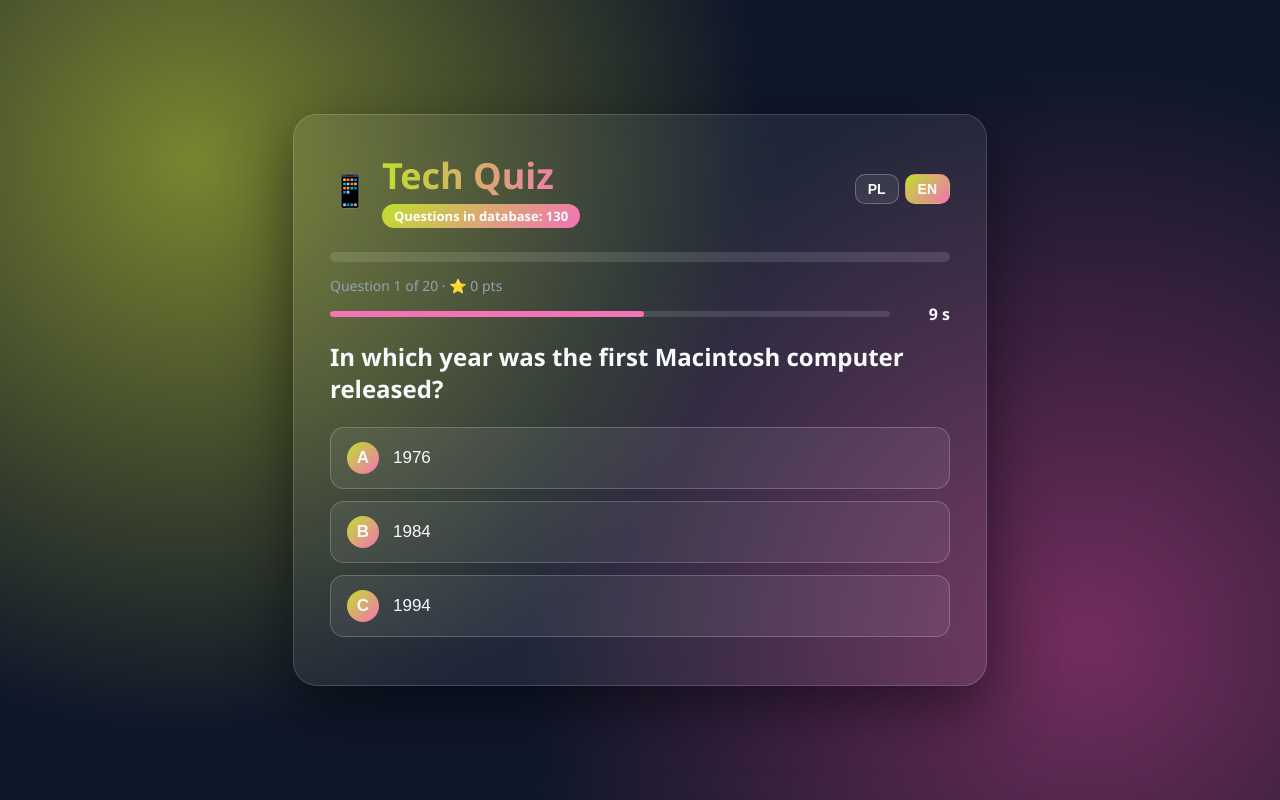
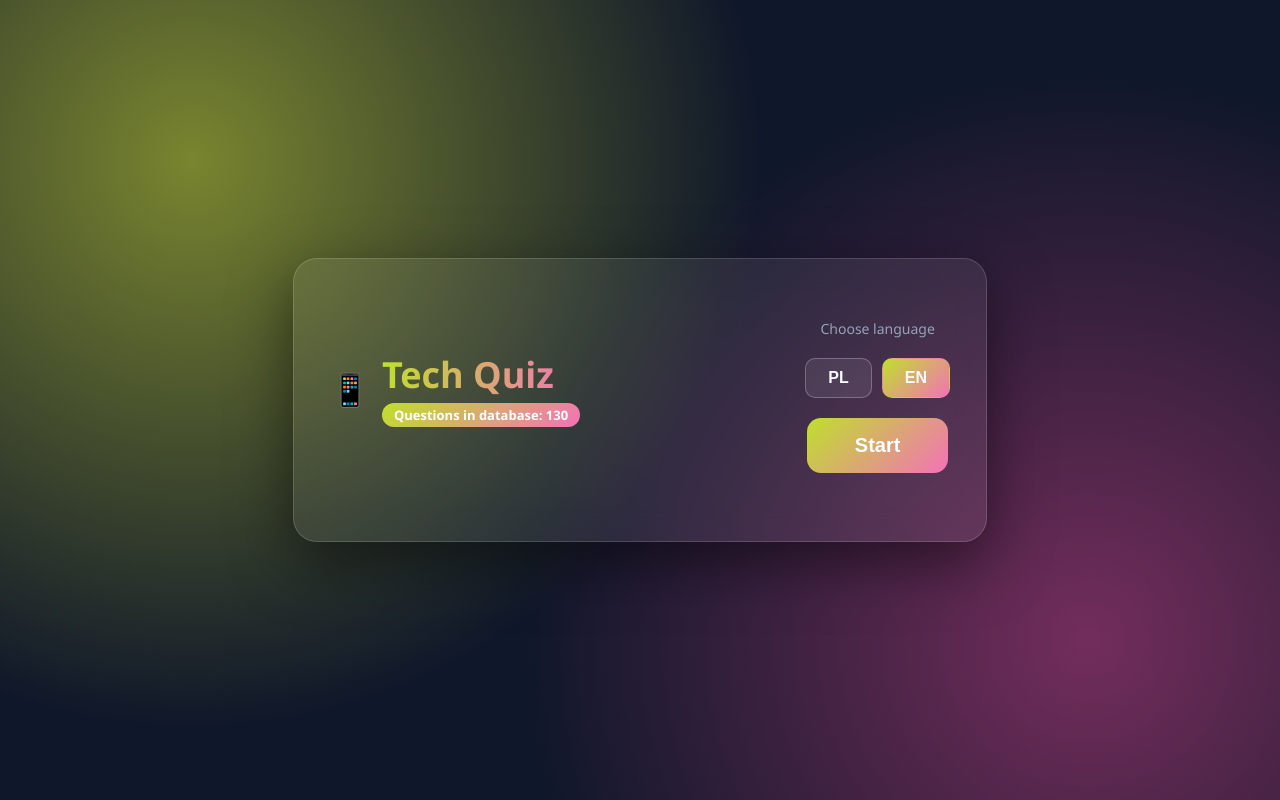
Before and after one commit to Yoshi9650/Second-project, a Flask app: page / in a window 1280 px wide. Run offline with Flask 3, Linux system fonts and the light colour scheme.

Commit message:
Dodanie ekranu startowego

```diff
--- a/static/script.js
+++ b/static/script.js
@@ -26,6 +26,8 @@
     ranking: "Ranking",
     noQuestions: "Brak pytań dla tego języka.",
     dbSize: "Pytań w bazie: {n}",
+    chooseLang: "Wybierz język",
+    start: "Start",
   },
   en: {
     title: "Tech Quiz",
@@ -49,6 +51,8 @@
     ranking: "Leaderboard",
     noQuestions: "No questions found for this language.",
     dbSize: "Questions in database: {n}",
+    chooseLang: "Choose language",
+    start: "Start",
   },
 };
 
@@ -87,13 +91,14 @@
   });
 }
 
-// Zmiana języka: zapamiętuje wybór, tłumaczy interfejs i zaczyna quiz od nowa
+// Zmiana języka (możliwa tylko na ekranie startowym):
+// zapamiętuje wybór, tłumaczy interfejs i odświeża liczbę pytań dla nowego języka
 function setLanguage(l) {
-  if (l === lang) return;            // ten sam język, nic nie robimy
+  if (l === lang) return;             // ten sam język, nic nie robimy
   lang = l;
   localStorage.setItem("lang", lang); // zapis w przeglądarce, żeby wybór przetrwał odświeżenie
   applyTexts();
-  resetQuiz();
+  showDbSize();                       // w innym języku może być inna liczba pytań
 }
 
 /* =====================================================
@@ -192,13 +197,14 @@
   showQuestion();
 }
 
-// Zeruje wszystkie liczniki i zaczyna quiz od początku
+// Wraca na ekran startowy: zeruje liczniki i ukrywa quiz oraz ekran końcowy
 function resetQuiz() {
-  clearInterval(timerId);
+  clearQuizView();                                    // czyści widok i zatrzymuje timer
   current = 0; score = 0; streak = 0; points = 0; locked = false;
-  document.getElementById("quiz").hidden = false;   // pokaż ekran quizu
-  document.getElementById("end").hidden = true;     // ukryj ekran końcowy
-  start();
+  document.getElementById("quiz").hidden = true;      // ukryj quiz
+  document.getElementById("end").hidden = true;       // ukryj ekran końcowy
+  document.getElementById("start-screen").hidden = false;   // pokaż ekran startowy
+  showDbSize();                                       // odśwież liczbę pytań
 }
 
 /* =====================================================
@@ -371,8 +377,14 @@
   }
 });
 
-/* =====================================================
-   START PROGRAMU
-   ===================================================== */
-applyTexts();   // wpisz tłumaczenia w interfejs
-start();        // pobierz pytania i zacznij quiz
+// Na starcie tylko tłumaczymy interfejs i pokazujemy liczbę pytań.
+// Quiz rusza dopiero po kliknięciu przycisku Start (poniżej).
+applyTexts();
+showDbSize();
+
+// Przycisk Start: chowa ekran startowy (a z nim wybór języka), pokazuje quiz i go uruchamia
+document.getElementById("start-btn").addEventListener("click", () => {
+  document.getElementById("start-screen").hidden = true;
+  document.getElementById("quiz").hidden = false;
+  start();
+});
--- a/static/style.css
+++ b/static/style.css
@@ -367,3 +367,52 @@
   border-radius: 999px;             /* kształt pigułki */
   background: linear-gradient(135deg, var(--akcent-1), var(--akcent-2));
 }
+
+/* =====================================================
+   EKRAN STARTOWY
+   ===================================================== */
+#start-screen {
+  display: flex;
+  flex-direction: column;     /* elementy jeden pod drugim */
+  align-items: center;        /* wyśrodkowane w poziomie */
+  gap: 20px;
+  padding: 24px 0 8px;
+  animation: pojawianie 0.4s ease;
+}
+/* display: flex nadpisuje atrybut hidden, więc trzeba go przywrócić ręcznie */
+#start-screen[hidden] {
+  display: none;
+}
+
+/* Napis "Wybierz język" */
+#lang-label {
+  margin: 0;
+  font-size: 14px;
+  color: var(--tekst-przyciemniony);
+}
+
+/* Przyciski języka na ekranie startowym są większe niż w dawnym nagłówku */
+#start-screen .lang {
+  gap: 10px;
+}
+#start-screen .lang button {
+  padding: 10px 22px;
+  font-size: 16px;
+}
+
+/* Duży przycisk Start */
+#start-btn {
+  padding: 16px 48px;
+  font-size: 20px;
+  font-weight: 700;
+  color: white;
+  cursor: pointer;
+  border: none;
+  border-radius: 14px;
+  background: linear-gradient(135deg, var(--akcent-1), var(--akcent-2));
+  transition: transform 0.2s, filter 0.2s;
+}
+#start-btn:hover {
+  transform: translateY(-2px) scale(1.03);   /* unosi się i lekko rośnie */
+  filter: brightness(1.1);                   /* robi się jaśniejszy */
+}
--- a/templates/index.html
+++ b/templates/index.html
@@ -28,16 +28,22 @@
           <p id="db-info"></p>
     </div>
    </div>
-
-      <!-- Przyciski zmiany języka: data-lang mówi JS, który język wybrać -->
+   <!-- ===== EKRAN STARTOWY: wybór języka i przycisk Start ===== -->
+   <div id="start-screen">
+   <!-- Napis "Wybierz język" (tekst wpisuje JS przez data-i18n) -->
+   <p id="lang-label" data-i18n="chooseLang"></p>
+    <!-- Przyciski języka; data-lang mówi JS, który język wybrać -->
      <div class="lang">
       <button data-lang="pl">PL</button>
      <button data-lang="en">EN</button>
   </div>
+  <!-- Przycisk rozpoczynający quiz -->
+  <button id="start-btn" data-i18n="start"></button>
+</div>
     </div>
 
     <!-- ===== EKRAN QUIZU: widoczny podczas gry ===== -->
-    <div id="quiz">
+    <div id="quiz" hidden>
       <!-- Pasek postępu quizu (zewnętrzny pasek + wypełnienie, którym steruje JS) -->
       <div class="bar"><div id="bar-fill"></div></div>
       <!-- Napis "Pytanie X z Y", punkty i seria -->
```
Lines whose indentation alone changed are shown as unchanged.
